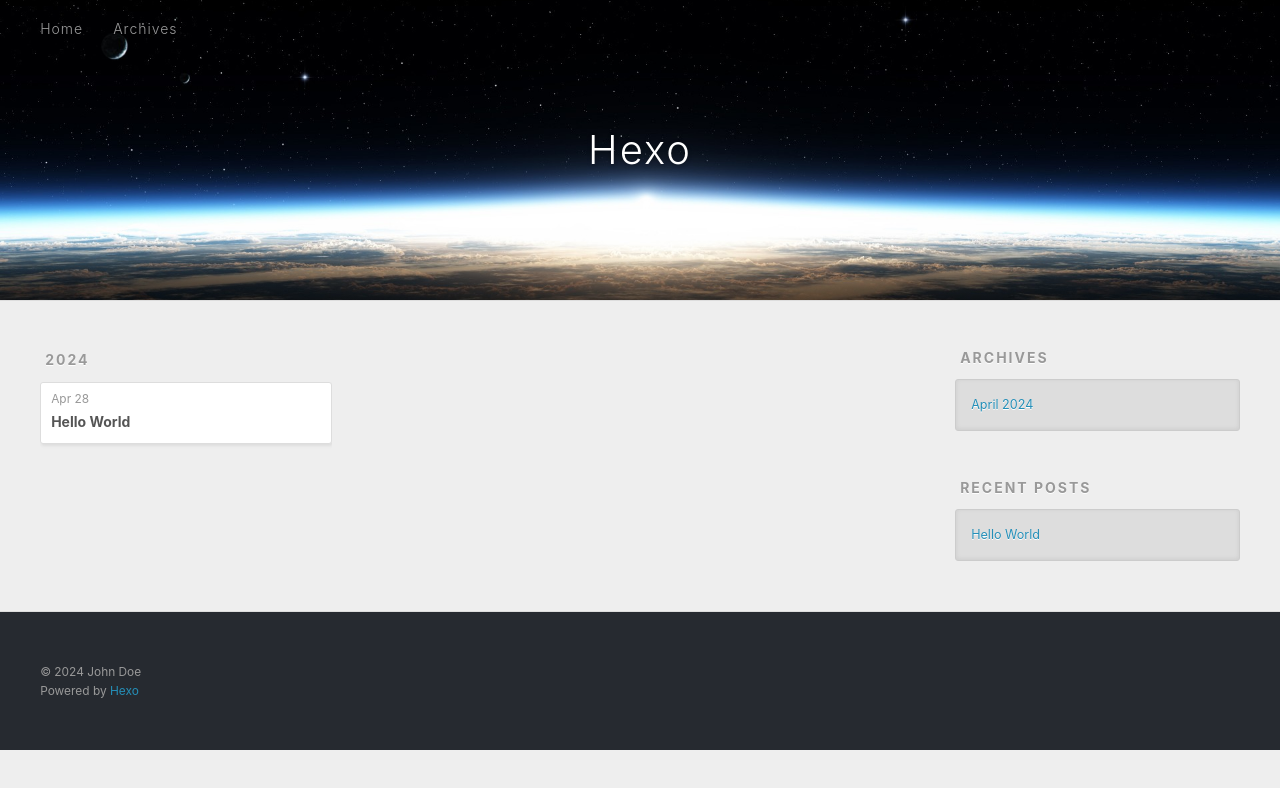
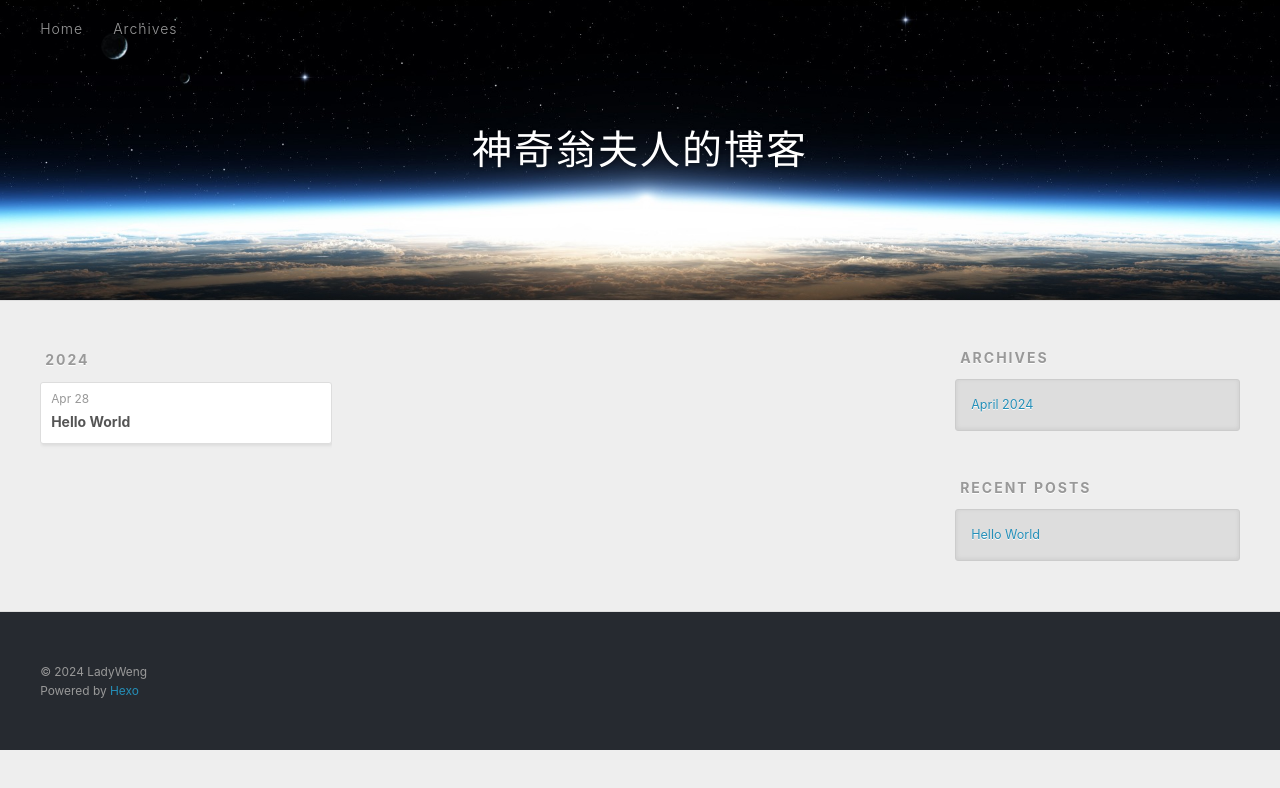
Before and after one commit to hydrogeniza/hydrogeniza.github.io, a plain HTML site: page archives/2024/04/index.html in a window 1280 px wide. Drawn offline with Linux system fonts and the light colour scheme.

Commit message:
Site updated: 2024-04-28 01:40:14

```diff
--- a/archives/2024/04/index.html
+++ b/archives/2024/04/index.html
@@ -4,17 +4,17 @@
   <meta charset="utf-8">
 
 
-  <title>Archives: 2024/4 | Hexo</title>
+  <title>Archives: 2024/4 | 神奇翁夫人的博客</title>
   <meta name="viewport" content="width=device-width, initial-scale=1, shrink-to-fit=no">
   <meta property="og:type" content="website">
-<meta property="og:title" content="Hexo">
+<meta property="og:title" content="神奇翁夫人的博客">
 <meta property="og:url" content="http://example.com/archives/2024/04/index.html">
-<meta property="og:site_name" content="Hexo">
+<meta property="og:site_name" content="神奇翁夫人的博客">
 <meta property="og:locale" content="en_US">
-<meta property="article:author" content="John Doe">
+<meta property="article:author" content="LadyWeng">
 <meta name="twitter:card" content="summary">
 
-    <link rel="alternate" href="/atom.xml" title="Hexo" type="application/atom+xml">
+    <link rel="alternate" href="/atom.xml" title="神奇翁夫人的博客" type="application/atom+xml">
 
 
     <link rel="shortcut icon" href="/favicon.png">
@@ -39,7 +39,7 @@
   <div id="header-outer" class="outer">
     <div id="header-title" class="inner">
       <h1 id="logo-wrap">
-        <a href="/" id="logo">Hexo</a>
+        <a href="/" id="logo">神奇翁夫人的博客</a>
       </h1>
 
     </div>
@@ -147,7 +147,7 @@
   <div class="outer">
     <div id="footer-info" class="inner">
 
-      &copy; 2024 John Doe<br>
+      &copy; 2024 LadyWeng<br>
       Powered by <a href="https://hexo.io/" target="_blank">Hexo</a>
     </div>
   </div>
```
Also changed, not shown: 2024/04/28/hello-world/index.html (+6 -6 lines), archives/2024/index.html (+7 -7 lines), archives/index.html (+7 -7 lines), index.html (+7 -7 lines).
